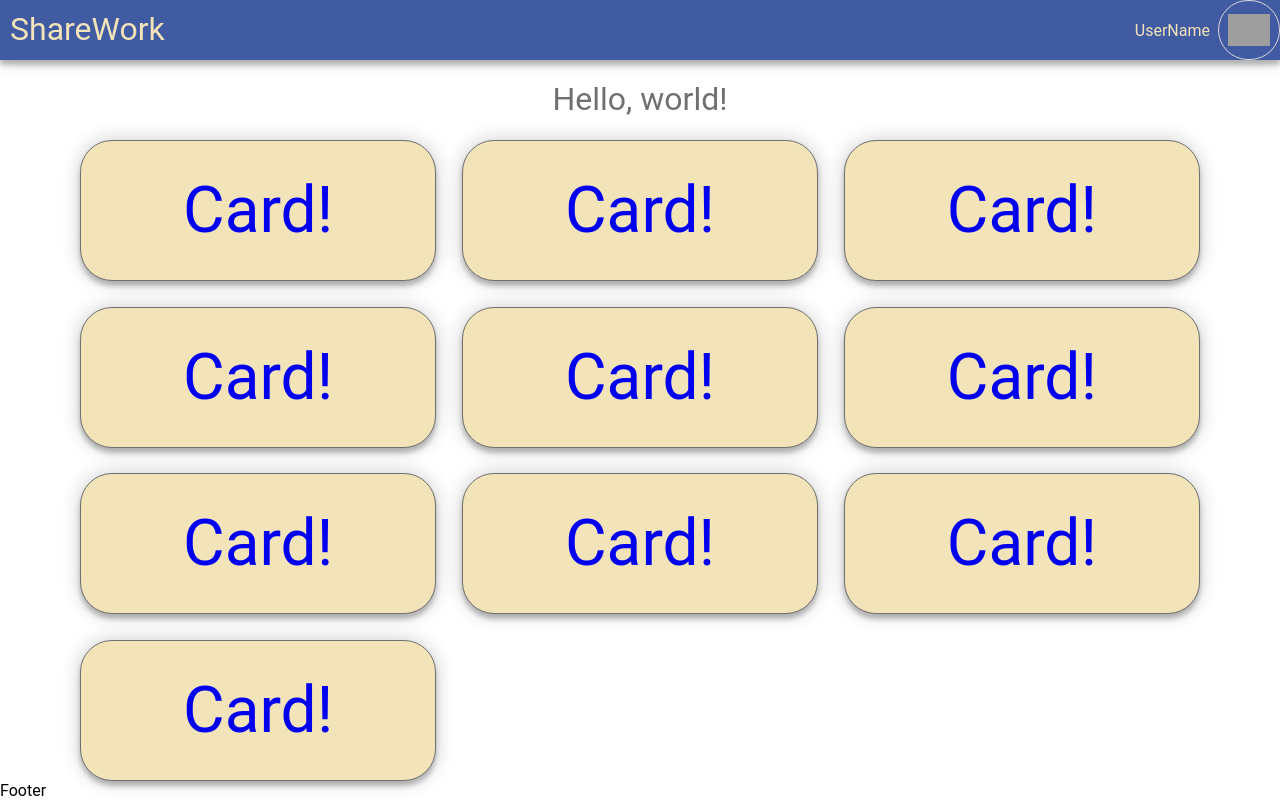
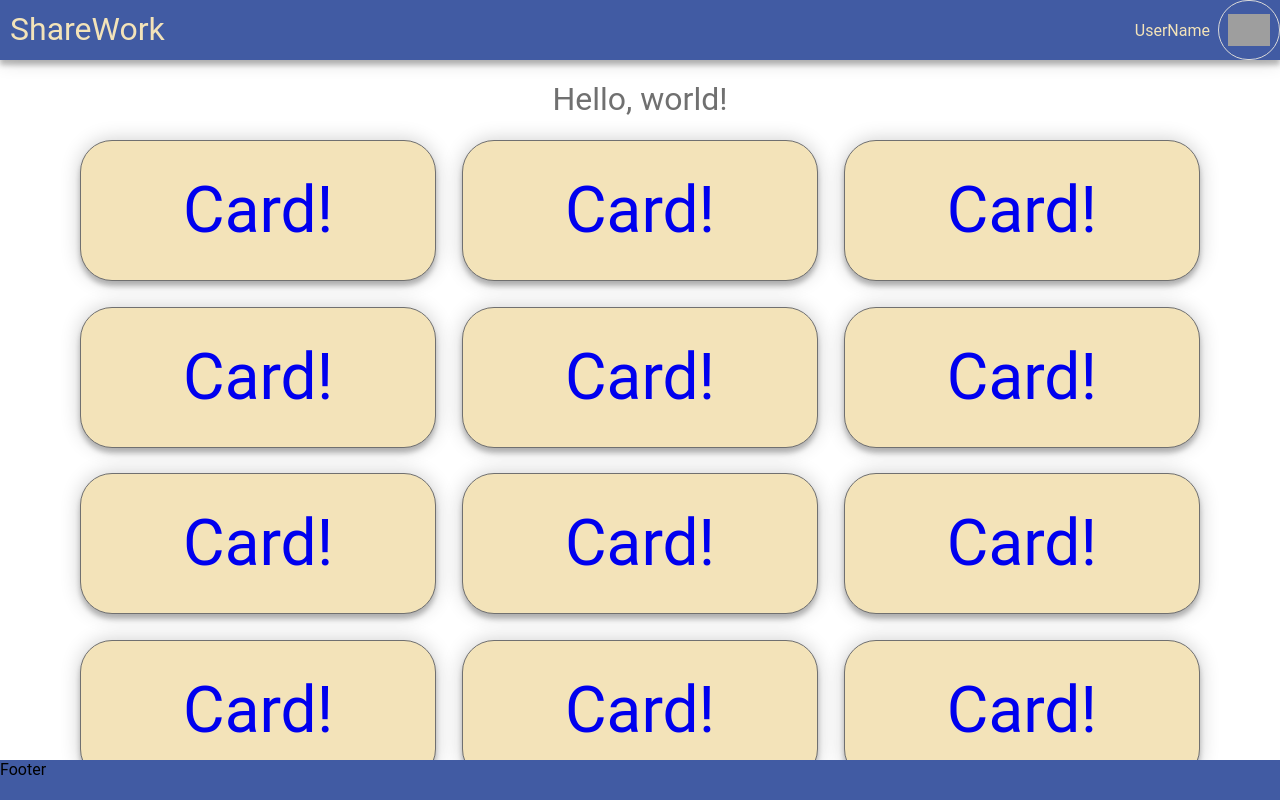
Before and after one commit to aeroshev/TaskManager, a React (Create React App) app in the folder frontend/: page / in a window 1280 px wide. Shown: the top 800 px of the page. Built offline with nearby package versions, Linux system fonts and the light colour scheme; grey boxes are pictures that could not be loaded.

Commit message:
Added footer

```diff
--- a/frontend/src/components/HomePage/CardList.jsx
+++ b/frontend/src/components/HomePage/CardList.jsx
@@ -4,7 +4,7 @@ import styles from '../../styles/CardList.module.css';
 
 export default function CardList() {
   const list = [];
-  for (let i = 0; i < 10; i += 1) {
+  for (let i = 0; i < 20; i += 1) {
     list.push(<Card />);
   }
   return (
--- a/frontend/src/styles/Footer.module.css
+++ b/frontend/src/styles/Footer.module.css
@@ -1,3 +1,7 @@
 .footer {
-    flex-shrink: 0;
+    position: fixed;
+    bottom: 0;
+    height: 40px;
+    width: 100%;
+    background-color: #415BA3;
 }
```
